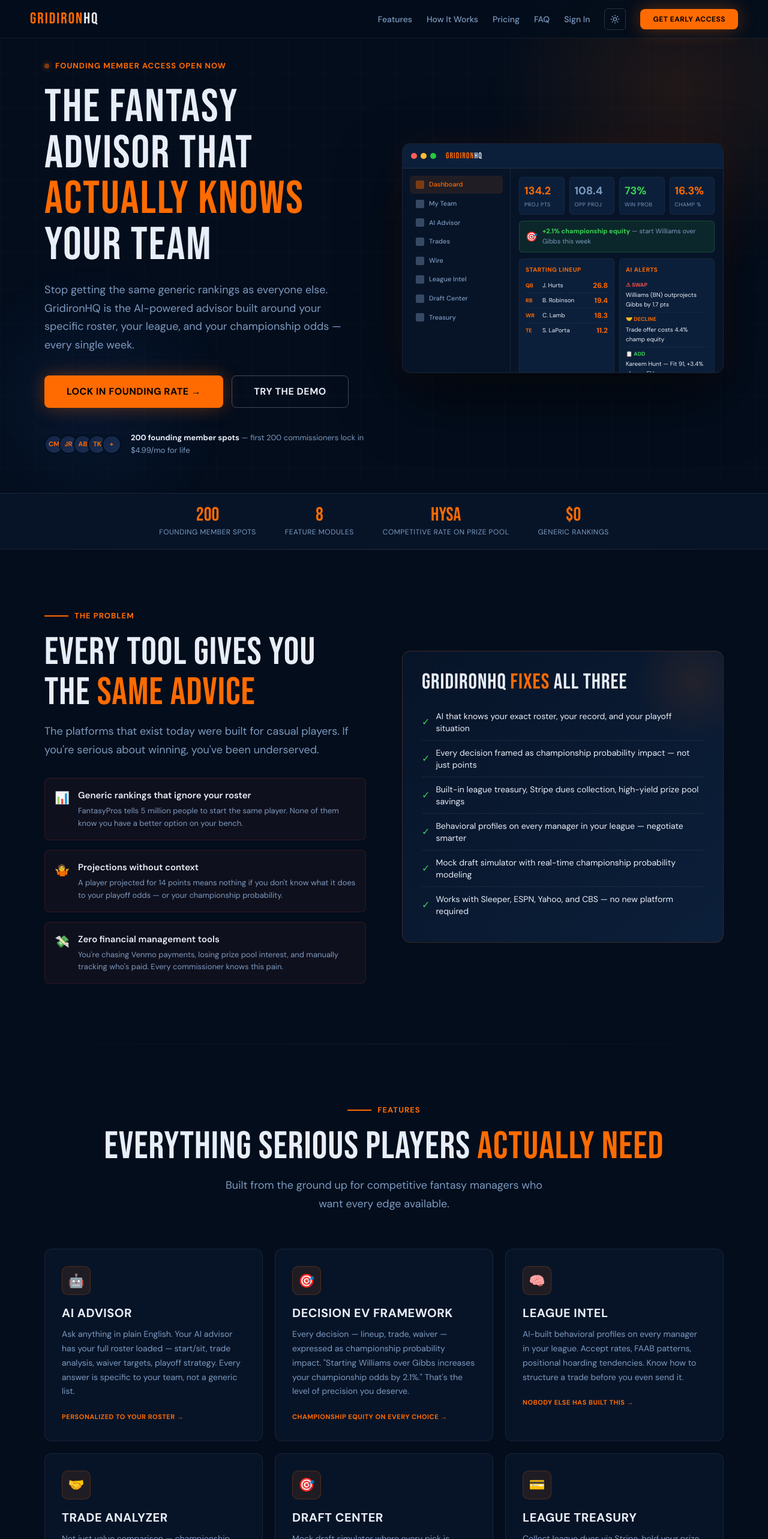
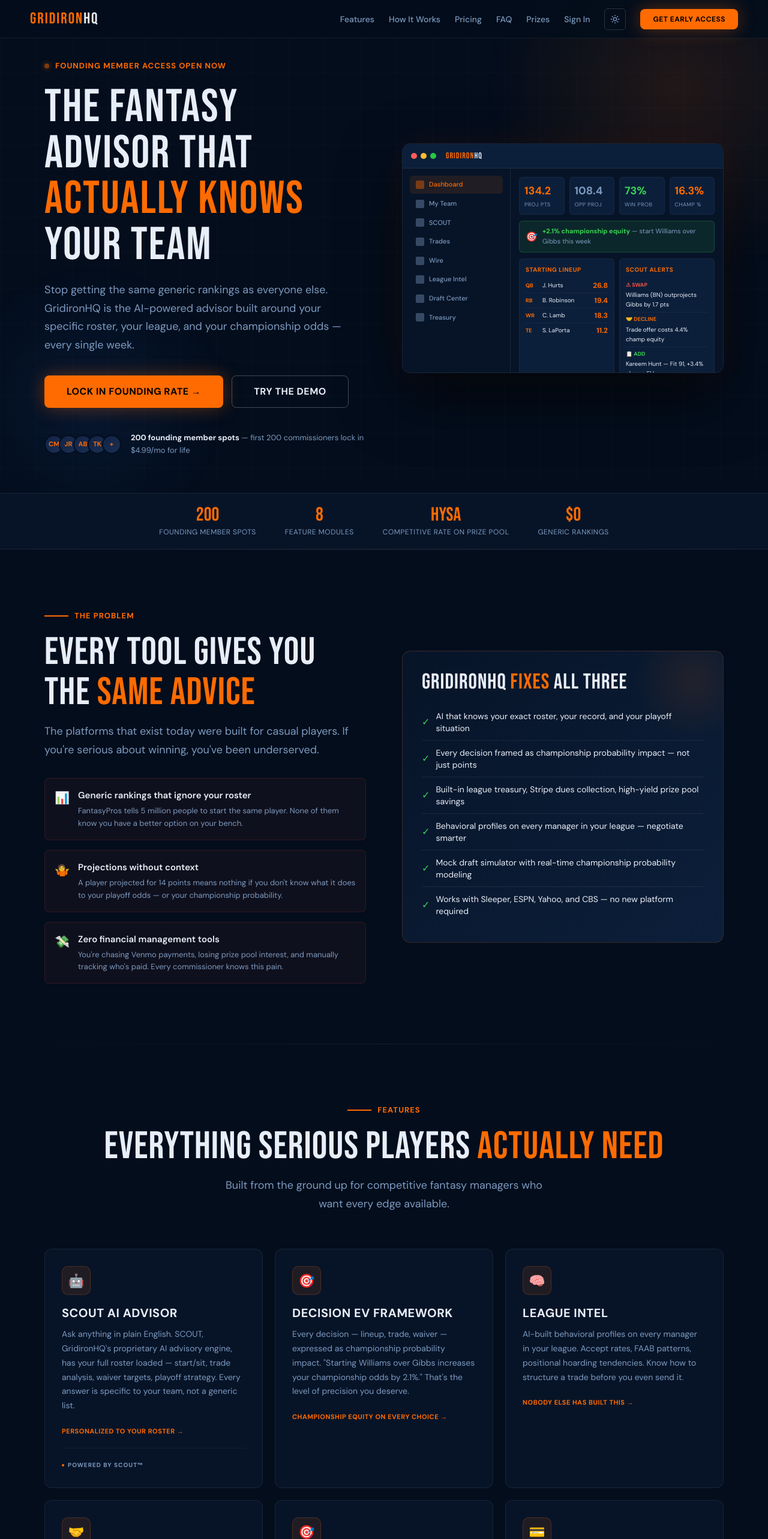
Before and after one commit to mgag70-prog/gridironhq-marketing, a Next.js app: page / in a window 1280 px wide. Shown: the top 2566 px of the page at 60% size. Built offline with nearby package versions, Linux system fonts and the light colour scheme.

Commit message:
Rebrand AI Advisor to SCOUT — proprietary AI advisory engine

```diff
--- a/src/app/demo/page.tsx
+++ b/src/app/demo/page.tsx
@@ -3,7 +3,7 @@
 export const metadata: Metadata = {
   title: { absolute: "GridironHQ Demo" },
   description:
-    "Try the fully interactive GridironHQ demo — AI advisor, championship EV framework, League Intel behavioral profiles, and mock draft simulator. No account required.",
+    "Try the fully interactive GridironHQ demo — SCOUT, championship EV framework, League Intel behavioral profiles, and mock draft simulator. No account required.",
   robots: { index: false, follow: true },
 };
 
--- a/src/app/layout.tsx
+++ b/src/app/layout.tsx
@@ -28,6 +28,7 @@
   applicationName: siteConfig.name,
   keywords: [
     "fantasy football",
+    "SCOUT",
     "AI advisor",
     "fantasy football AI",
     "Sleeper",
--- a/src/components/Features.tsx
+++ b/src/components/Features.tsx
@@ -42,6 +42,14 @@
                 <span className="font-condensed text-[11px] font-bold uppercase tracking-[0.5px] text-orange">
                   {feature.tag}
                 </span>
+                {feature.id === "ai-advisor" && (
+                  <div className="mt-4 pt-3 border-t border-border-soft">
+                    <span className="inline-flex items-center gap-1.5 font-condensed text-[10px] font-bold uppercase tracking-[1px] text-text-muted">
+                      <span className="w-1 h-1 rounded-full bg-orange" />
+                      Powered by SCOUT™
+                    </span>
+                  </div>
+                )}
               </div>
             </div>
           ))}
--- a/src/components/Hero.tsx
+++ b/src/components/Hero.tsx
@@ -108,7 +108,7 @@
           {[
             { label: "Dashboard", active: true },
             { label: "My Team" },
-            { label: "AI Advisor" },
+            { label: "SCOUT" },
             { label: "Trades" },
             { label: "Wire" },
             { label: "League Intel" },
@@ -193,7 +193,7 @@
 
             <div className="bg-bg-card-2 rounded-md p-2.5 border border-border-soft">
               <div className="font-condensed text-[10px] font-bold uppercase tracking-[0.5px] text-orange mb-1.5">
-                AI Alerts
+                SCOUT Alerts
               </div>
               {[
                 {
--- a/src/components/Pricing.tsx
+++ b/src/components/Pricing.tsx
@@ -115,6 +115,13 @@
           </div>
         </div>
 
+        <p className="text-center text-[13px] text-text-muted mt-4">
+          🏆 $500 in prizes for founding members —{" "}
+          <a href="/prize" className="text-orange no-underline hover:underline">
+            See official rules →
+          </a>
+        </p>
+
         {/* Season passes */}
         <div className="mt-5 grid md:grid-cols-2 gap-4">
           {seasonPasses.map((pass) => (
--- a/src/config/site.ts
+++ b/src/config/site.ts
@@ -106,6 +106,7 @@
       { label: "How It Works", href: "#how" },
       { label: "Pricing", href: "#pricing" },
       { label: "FAQ", href: "#faq" },
+      { label: "Prizes", href: "/prize" },
     ],
     signInHref: "https://app.gridironhq.ai",
     ctaLabel: "Get Early Access",
@@ -184,9 +185,9 @@
       {
         id: "ai-advisor",
         icon: "🤖",
-        title: "AI Advisor",
+        title: "SCOUT AI Advisor",
         description:
-          "Ask anything in plain English. Your AI advisor has your full roster loaded — start/sit, trade analysis, waiver targets, playoff strategy. Every answer is specific to your team, not a generic list.",
+          "Ask anything in plain English. SCOUT, GridironHQ's proprietary AI advisory engine, has your full roster loaded — start/sit, trade analysis, waiver targets, playoff strategy. Every answer is specific to your team, not a generic list.",
         tag: "Personalized to your roster →",
       },
       {
@@ -249,7 +250,7 @@
         step: 2,
         title: "Get Personalized Advice",
         description:
-          "Ask your AI advisor anything or browse your dashboard. Every recommendation is built around your specific situation — not what's good for the average team in the average league.",
+          "Ask SCOUT anything or browse your dashboard. Every recommendation is built around your specific situation — not what's good for the average team in the average league.",
       },
       {
         step: 3,
@@ -264,7 +265,7 @@
     title: "See It In Action",
     titleAccent: "In Action",
     description:
-      "Try the fully interactive demo — live AI advisor, real EV framework, League Intel behavioral profiles, mock draft simulator. No account required.",
+      "Try the fully interactive demo — live SCOUT, real EV framework, League Intel behavioral profiles, mock draft simulator. No account required.",
     cta: { label: "Try the Live Demo", href: "https://gridironhq.ai/demo" },
   },
 
@@ -278,7 +279,7 @@
     rows: [
       { feature: "Advice personalized to your roster", gridironhq: "yes", competitors: ["no", "no", "no"] },
       { feature: "Championship probability on every decision", gridironhq: "yes", competitors: ["no", "no", "no"] },
-      { feature: "AI advisor you can ask anything", gridironhq: "yes", competitors: ["no", "no", "no"] },
+      { feature: "SCOUT proprietary AI advisor", gridironhq: "yes", competitors: ["no", "no", "no"] },
       { feature: "League behavioral analytics", gridironhq: "yes", competitors: ["no", "no", "no"] },
       { feature: "League treasury & dues collection", gridironhq: "yes", competitors: ["no", "no", "no"] },
       { feature: "League keeps all interest earned", gridironhq: "yes", competitors: ["no", "no", "no"] },
@@ -305,9 +306,9 @@
         cadence: "/month, billed annually ($47.88/yr)",
         annualTotal: "$47.88/yr",
         description:
-          "Core AI advisor for the serious casual player. Everything you need to make better decisions every week.",
+          "Core SCOUT access for the serious casual player. Everything you need to make better decisions every week.",
         features: [
-          "AI Advisor — personalized start/sit",
+          "SCOUT — personalized start/sit",
           "Waiver wire with roster fit scoring",
           "Basic trade analyzer",
           "Player news with AI impact notes",
@@ -458,7 +459,7 @@
           "Full refund, no questions asked. You can cancel any time before launch from your Stripe account. We're not asking you to take a risk — if the product doesn't ship, you don't pay for it.",
       },
       {
-        question: "Does the AI advisor actually know my roster?",
+        question: "Does SCOUT actually know my roster?",
         answer:
           "Yes — this is the whole point. When you connect your Sleeper league, GridironHQ imports your actual roster, your scoring format, your record, and your playoff situation. Every AI response is built around your specific team, not generic advice.",
       },
@@ -475,7 +476,7 @@
       {
         question: "Does GridironHQ work for dynasty leagues?",
         answer:
-          "Yes — Dynasty Elite tier includes dynasty rankings, career outcome models, rookie profiling, and keeper value tools. The AI advisor understands multi-year roster building, not just week-to-week decisions.",
+          "Yes — Dynasty Elite tier includes dynasty rankings, career outcome models, rookie profiling, and keeper value tools. SCOUT understands multi-year roster building, not just week-to-week decisions.",
       },
     ] satisfies FaqItem[],
   },
@@ -503,6 +504,7 @@
         links: [
           { label: "Features", href: "#features" },
           { label: "Pricing", href: "#pricing" },
+          { label: "Founding Member Prizes", href: "/prize" },
           { label: "Live Demo", href: "https://gridironhq.ai/demo" },
           { label: "Sign In", href: "https://app.gridironhq.ai" },
         ],
```
